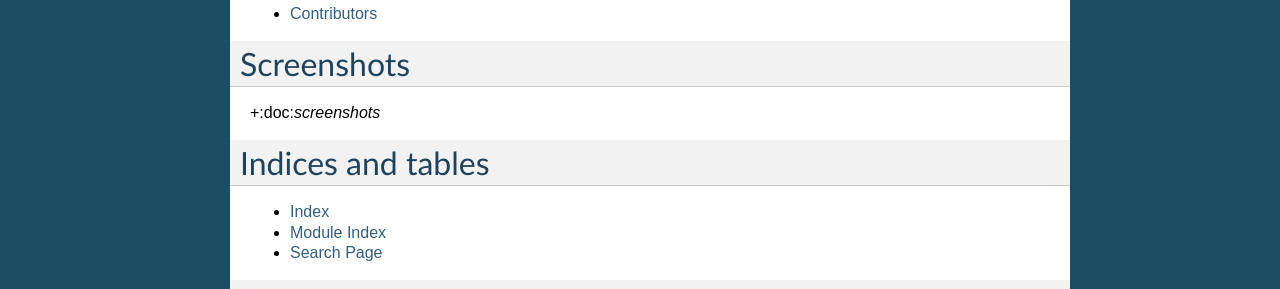
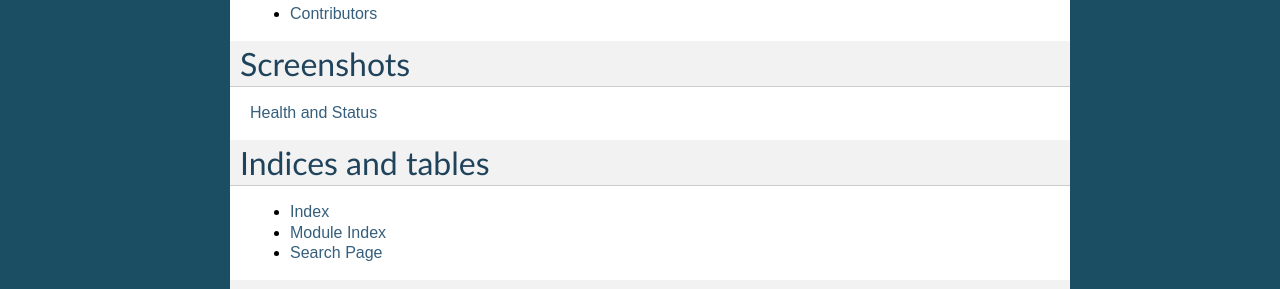
Before and after one commit to mozilla/MozDef, a Sphinx documentation site: the page built from docs/source/index.rst, in a window 1280 px wide. Shown: the part 587-876 px from the top of the page. Built offline with Sphinx 7.4.7, drawn with Linux system fonts in a browser that asks for light colours.

Commit message:
correct doc

```diff
--- a/docs/source/index.rst
+++ b/docs/source/index.rst
@@ -20,7 +20,7 @@ Table of Contents
 
 Screenshots
 ===========
-+:doc:`screenshots`
+:doc:`screenshots`
 
 Indices and tables
 ==================
```
